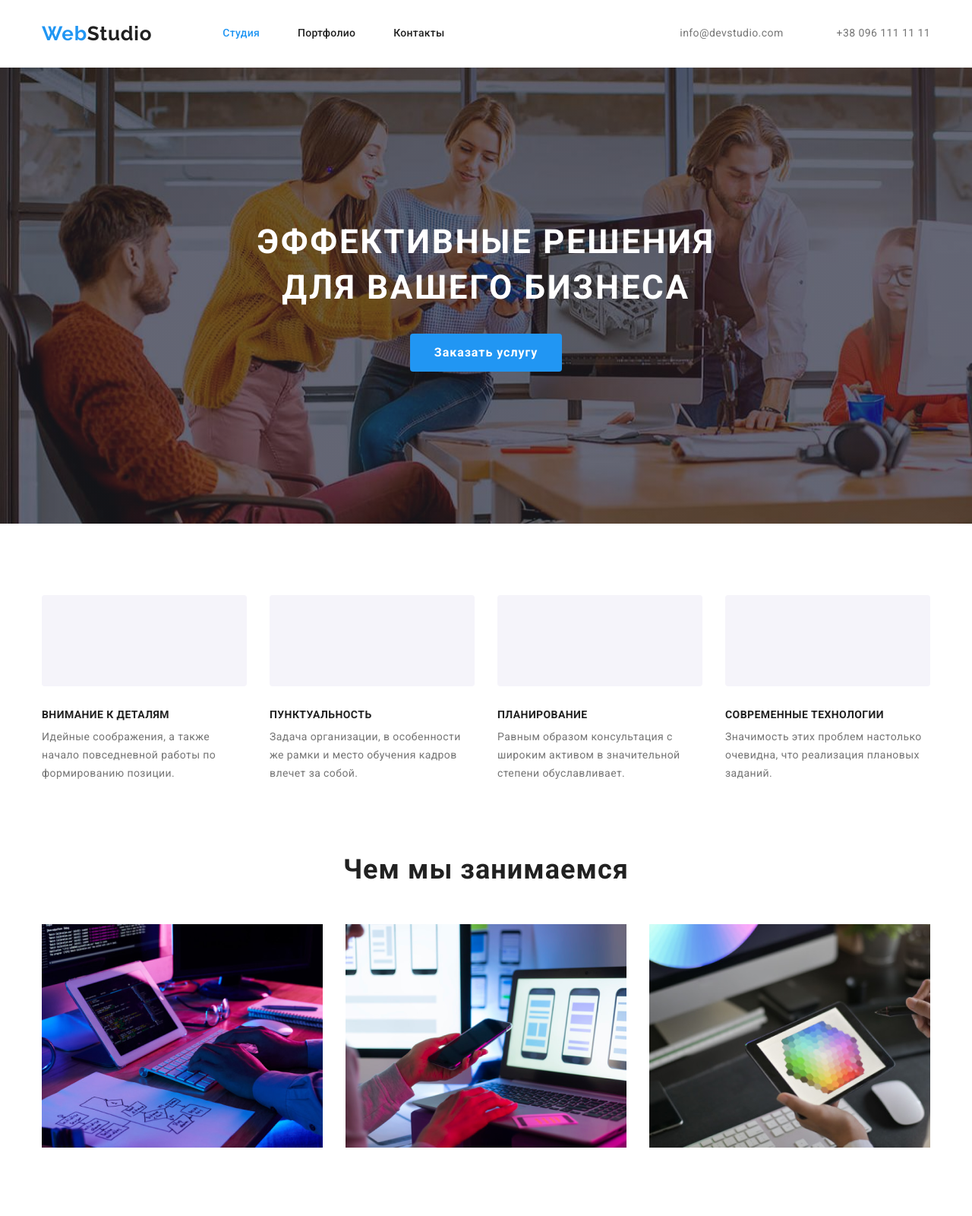
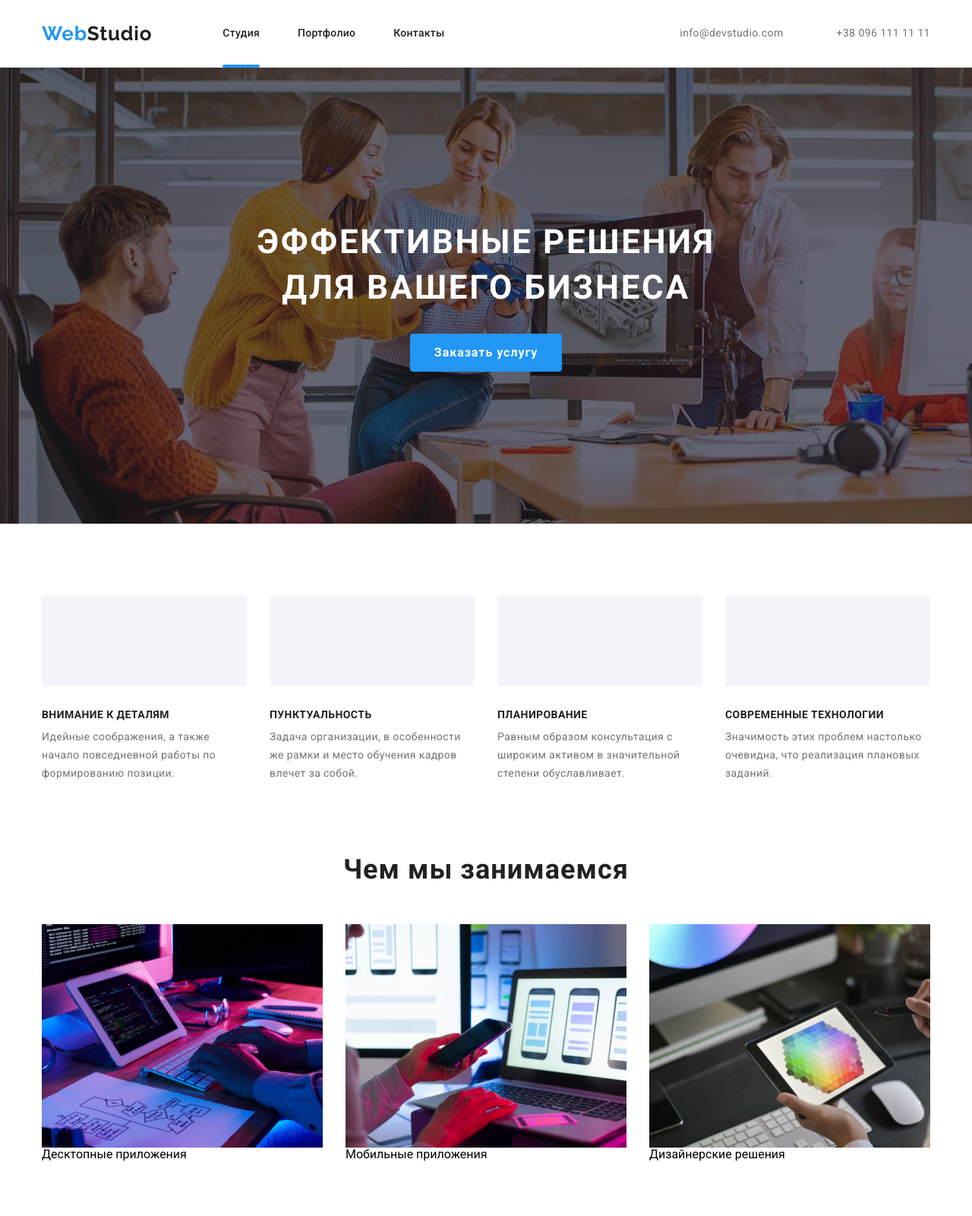
Before and after one commit to Drews21/goit-markup-hw-05, a plain HTML site: page index.html in a window 1280 px wide. Shown: the top 1600 px of the page at 76% size. Drawn offline with nearby package versions, Linux system fonts and the light colour scheme.

Commit message:
added div-wrapers for --doing-section--

```diff
--- a/css/style.css
+++ b/css/style.css
@@ -91,15 +91,21 @@ body {
 .nav-item:not(:last-child) {
   margin-right: 50px;
 }
-.nav-link:hover::after {
+.nav-link.current::after {
   content: "";
-  border-bottom: 5px solid;
-  border-color: var(--accent-color);
-  color: var(--accent-color);
+  width: 100%;
+  height: 4px;
+  border-radius: 2px;
+  background-color: var(--accent-color);
+  position: absolute;
+  left: 0;
+  bottom: -5px;
   cursor: pointer;
 }
 .nav-link {
   display: block;
+  position: relative;
+  transition: color 250ms cubic-bezier(0.4, 0, 0.2, 1);
   font-weight: 500;
   font-size: 14px;
   line-height: 1.14;
@@ -108,16 +114,14 @@ body {
   padding: 32px 0;
 }
 
-.studio:visited {
+/*.studio:visited {
   color: var(--accent-color);
 }
 .portfolio:visited {
   color: var(--accent-color);
-}
+}*/
 .nav-link:hover,
 .nav-link:focus {
-  border-bottom: 5px solid;
-  border-color: var(--accent-color);
   color: var(--accent-color);
   cursor: pointer;
 }
--- a/index.html
+++ b/index.html
@@ -39,7 +39,7 @@
             <nav class="navigation">
                 <ul class="nav-list list">
                     <li class="nav-item">
-                        <a class="nav-link studio link" href="">Студия</a>
+                        <a class="nav-link current link" href="">Студия</a>
                     </li>
                     <li class="nav-item">
                         <a class="nav-link  link" href="portfolio.html">Портфолио</a>
@@ -148,13 +148,30 @@
             <div class="container">
                 <h2 class="section-title">Чем мы занимаемся</h2>
                 <ul class="doing-list list">
-                    <li class="doing-item"><img class="doing-img" src="./images/box1.png" alt="руки и планшет"
-                            width="370">
+                    <li class="doing-item">
+                        <div class="doing-thumb">
+                            <img class="doing-img" src="./images/box1.png" alt="руки и планшет"width="370">
+                            <div>
+                                <p class="doing-description">Десктопные приложения</p>
+                            </div>
+                        </div>
                     </li>
-                    <li class="doing-item"><img class="doing-img" src="./images/box2.png" alt="руки и мобильный"
-                            width="370"></li>
-                    <li class="doing-item"><img class="doing-img" src="./images/box3.png" alt="руки и цветовая карта"
-                            width="370"></li>
+                    <li class="doing-item">
+                        <div class="doing-thumb">
+                            <img class="doing-img" src="./images/box2.png" alt="руки и мобильный"width="370">
+                            <div>
+                                <p class="doing-description">Мобильные приложения</p>
+                            </div>
+                        </div>
+                    </li>
+                    <li class="doing-item">
+                        <div class="doing-thumb">
+                            <img class="doing-img" src="./images/box3.png" alt="руки и цветовая карта"width="370">
+                            <div>
+                                <p class="doing-description">Дизайнерские решения</p>
+                            </div>
+                        </div>
+                    </li>
                 </ul>
             </div>
         </section>
```
Also changed, not shown: portfolio.html (+1 -1 lines).
